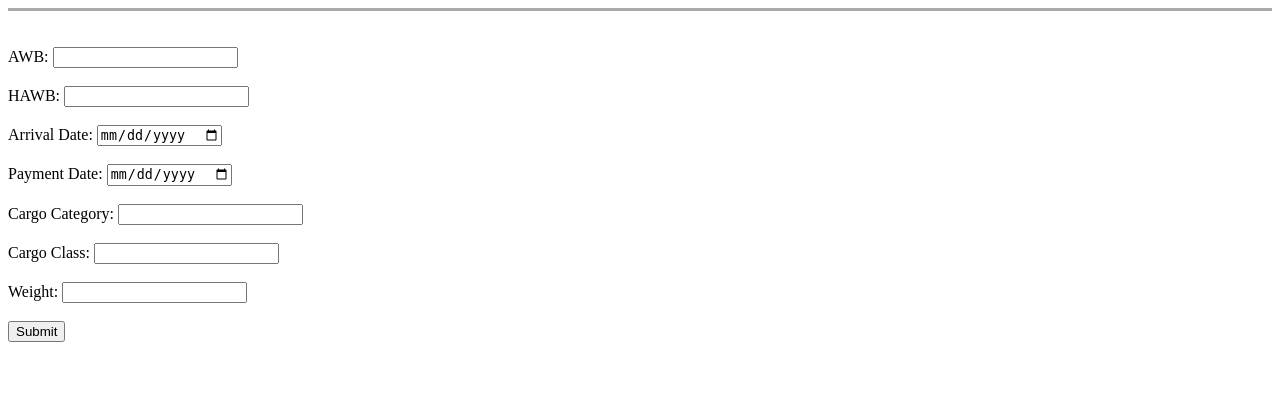
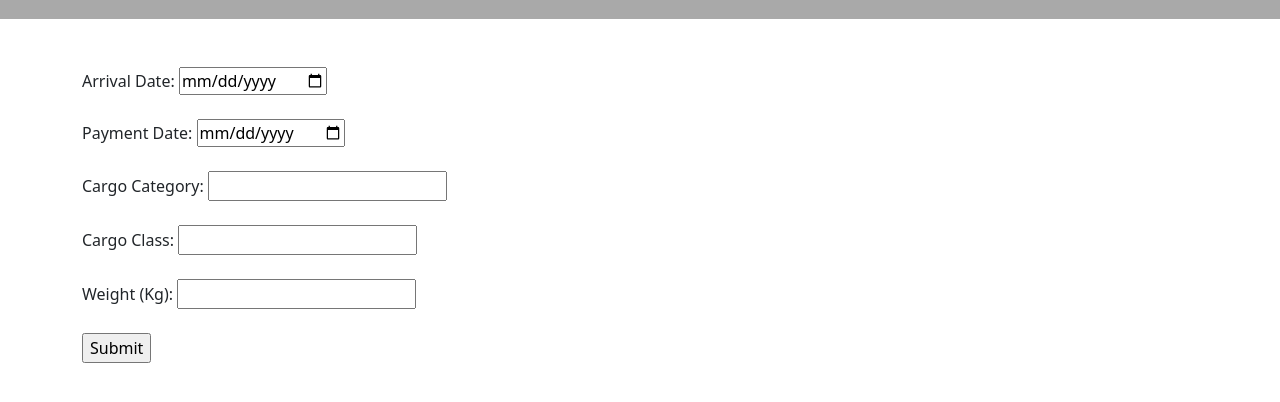
Before and after one commit to dsuser12/tariff_calculation, a Django app: page / in a window 1280 px wide. Shown: the top 402 px of the page. Run offline with Django 3.2, Linux system fonts and the light colour scheme; some libraries are stand-ins or nearby versions.

Commit message:
init commit

```diff
--- a/tariff_calculator/main/views.py
+++ b/tariff_calculator/main/views.py
@@ -11,8 +11,8 @@ def index(request):
 
 def calculate_tariff(request):
 
-    AWB = request.POST["AWB"]
-    HAWB = request.POST["HAWB"]
+    # AWB = request.POST["AWB"]
+    # HAWB = request.POST["HAWB"]
     arrival_date = request.POST["arrival_date"]
     payment_date = request.POST["payment_date"]
     category = request.POST["category"]
@@ -20,16 +20,14 @@ def calculate_tariff(request):
     weight = request.POST["weight"]
 
     calculations_sql = '''
-     DECLARE @AWB nvarchar(255)
-    DECLARE @HAWB nvarchar(255)
+
     DECLARE @Arrival_Date date
     DECLARE @Payment_Date date
     DECLARE @Category nvarchar(50)
     DECLARE @Cargo_Class nvarchar(50)
     DECLARE @Weight float
 
-    SET @AWB = '{}'
-    SET @HAWB = '{}'
+
     SET @Arrival_Date = '{}';
     SET @Payment_Date = '{}';
     SET @Category = '{}';
@@ -37,23 +35,21 @@ def calculate_tariff(request):
     SET @Weight = {};
 
     SELECT t.*
-    ,CASE WHEN HAWB IS NOT NULL THEN doc.Charges_D_Console ELSE 0 END AS [Deconsole Charges]
-    ,CASE WHEN HAWB IS NOT NULL THEN 0 ELSE doc.Charges_DO_Fee END AS [DO Fee]
+    ,doc.Charges_D_Console AS [Deconsole Charges]
+    ,0 AS [DO Fee]
     ,doc.Charges_Doc [Documentation Charges]
     ,CASE WHEN hd.Charges_Per = 'Per KG' THEN hd.Charges_PKR * Weight ELSE hd.Charges_PKR END AS [Handling]
     ,CASE WHEN gd.Charges_Per = 'Per Day' THEN (Dwell_Time - gd.Free_Days) * gd.Charges_PKR ELSE
     (Dwell_Time - gd.Free_Days) * gd.Charges_PKR * Weight END as [Storage]
-    ,CEILING((CASE WHEN HAWB IS NOT NULL THEN doc.Charges_D_Console ELSE 0 END) +
-     (CASE WHEN HAWB IS NOT NULL THEN 0 ELSE doc.Charges_DO_Fee END) +
+    ,CEILING((doc.Charges_D_Console) +
      (doc.Charges_Doc) +
      (CASE WHEN hd.Charges_Per = 'Per KG' THEN hd.Charges_PKR * Weight ELSE hd.Charges_PKR END) +
      (CASE WHEN gd.Charges_Per = 'Per Day' THEN (Dwell_Time - gd.Free_Days) * gd.Charges_PKR ELSE
     (Dwell_Time - gd.Free_Days) * gd.Charges_PKR * Weight END)) Total
 
     FROM (
-    SELECT @AWB [AWB]
-    		,@HAWB [HAWB]
-    		,@Arrival_Date Arrival_Date
+    SELECT
+    		 @Arrival_Date Arrival_Date
     		,@Payment_Date Payment_Date
     		,@Category Category
     		,@Cargo_Class Cargo_Class
@@ -87,9 +83,9 @@ def calculate_tariff(request):
 
 
 
-    '''.format(AWB, HAWB, arrival_date, payment_date, category, cargo_class, weight)
+    '''.format(arrival_date, payment_date, category, cargo_class, weight)
 
-    cnxn = server_access('CARGO')
+    cnxn = server_access()
     df = pd.read_sql(calculations_sql, cnxn)
     # dwell_time = round(df['Dwell_Time'].values[0],2)
     # deconsole = round(df['Deconsole Charges'].values[0],2)
@@ -100,15 +96,18 @@ def calculate_tariff(request):
     dwell_time = ceil(df['Dwell_Time'].values[0])
     deconsole = ceil(df['Deconsole Charges'].values[0])
     do = ceil(df['DO Fee'].values[0])
+    doc_charges = ceil(df['Documentation Charges'].values[0])
     handling = ceil(df['Handling'].values[0])
     storage = ceil(df['Storage'].values[0])
-    total = ceil(df['Total'].values[0])
+    total = deconsole + doc_charges + handling + storage
+    # total = ceil(df['Total'].values[0])
     dwell_time = f"{dwell_time:,}"
     deconsole = f"{deconsole:,}"
     do = f"{do:,}"
+    doc_charges = f"{doc_charges:,}"
     handling = f"{handling:,}"
     storage = f"{storage:,}"
     total = f"{total:,}"
-    return render(request, 'calculations.html', {'AWB':AWB, 'HAWB':HAWB, 'arrival_date':arrival_date,
+    return render(request, 'calculations.html', {'arrival_date':arrival_date,
     'payment_date':payment_date, 'category':category, 'cargo_class':cargo_class, 'weight':weight,
-    'dwell_time':dwell_time, 'deconsole':deconsole, 'do':do, 'handling':handling, 'storage':storage, 'total':total})
+    'dwell_time':dwell_time, 'deconsole':deconsole, 'doc_charges':doc_charges, 'handling':handling, 'storage':storage, 'total':total})
--- a/tariff_calculator/templates/base.html
+++ b/tariff_calculator/templates/base.html
@@ -4,7 +4,7 @@
     <title>Tariff Calculator</title>
     <meta charset="utf-8" />
     {% load static %}
-    <!-- <link rel='stylesheet' href="{% static 'css/bootstrap.min.css'%}", type="text/css" /> -->
+    <link rel='stylesheet' href="{% static 'css/bootstrap.min.css'%}", type="text/css" />
     <link rel='stylesheet' href="{% static 'css/table_style.css'%}", type="text/css" />
 
 </head>
--- a/tariff_calculator/templates/form.html
+++ b/tariff_calculator/templates/form.html
@@ -7,13 +7,13 @@
 <form action="calculations" method="post" enctype="multipart/form-data" >
     {% csrf_token %}
     {{ form.as_p }}<br>
-    AWB: <input type="text" name="AWB"><br><br>
-    HAWB: <input type="text" name="HAWB"><br><br>
+    <!-- AWB: <input type="text" name="AWB"><br><br>
+    HAWB: <input type="text" name="HAWB"><br><br> -->
     Arrival Date: <input type="date" name="arrival_date"><br><br>
     Payment Date: <input type="date" name="payment_date"><br><br>
     Cargo Category: <input type="text" name="category"><br><br>
     Cargo Class: <input type="text" name="cargo_class"><br><br>
-    Weight: <input type="float" name="weight"><br><br>
+    Weight (Kg): <input type="float" name="weight"><br><br>
     <input type="submit" name="submit" value="Submit" id="submit">
 </form>
 
```
Also changed, not shown: tariff_calculator/tariff_calculator/settings.py (+9 -6 lines), tariff_calculator/templates/calculations.html (+6 -6 lines).
